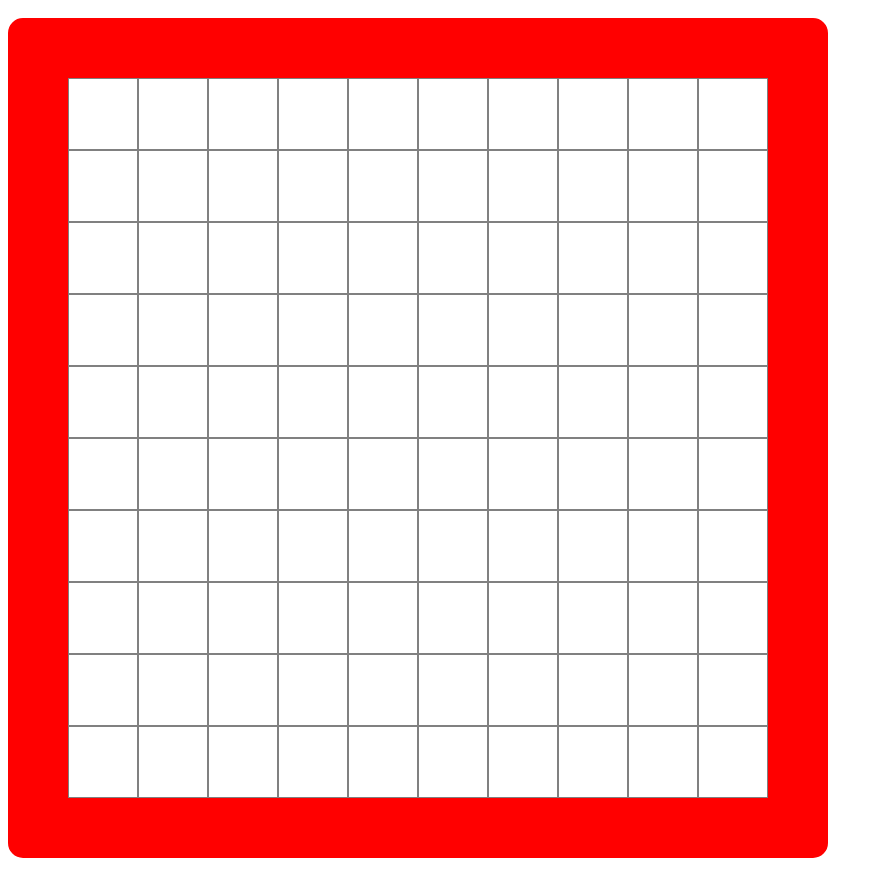
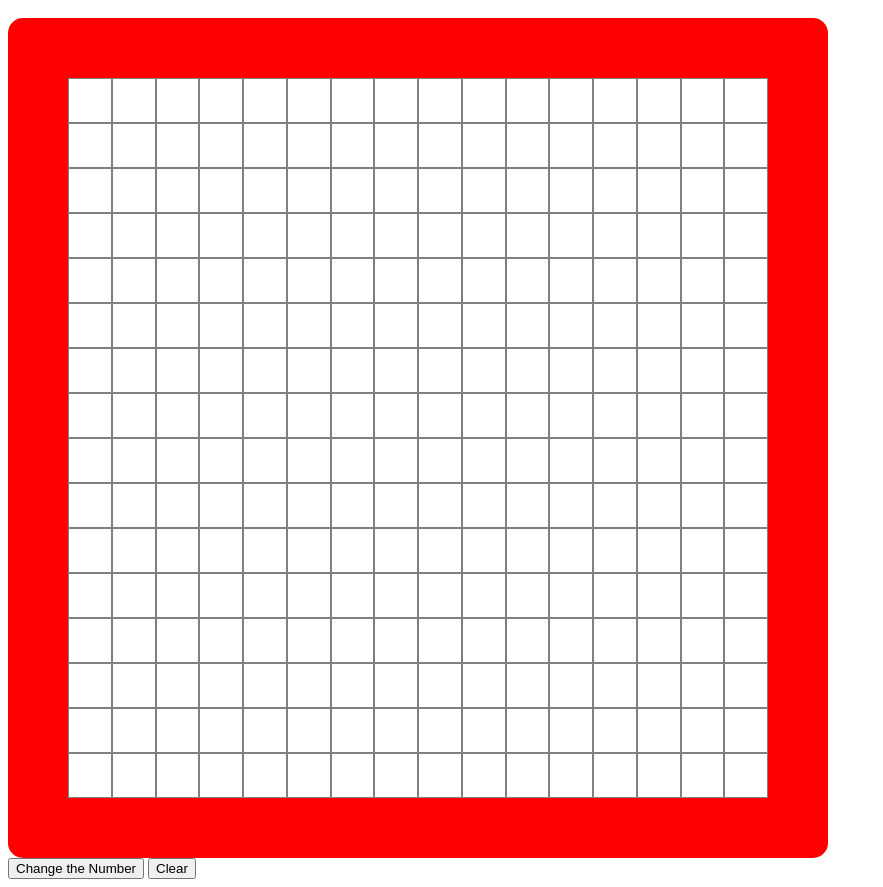
Before and after one commit to bwolfe53144/etchASketch, a plain HTML site: page index.html in a window 1280 px wide. Shown: the part 48-935 px from the top of the page, without its empty margins (0-883 px from the left). Before the commit the page ends 914 px from the top, so only its background shows below. Drawn offline with Linux system fonts and the light colour scheme.

Commit message:
Added mouseover event to add color to grid squares and added a clear button

```diff
--- a/index.html
+++ b/index.html
@@ -8,6 +8,11 @@
 <body>
     <h1 id="header">Etch-a-Sketch</h1>
     <div id="container"></div>
+    <div id="buttonRow">
+        <input type="button" class="numButton" onclick="changeNumber()" value="Change the Number" />
+        <input type="button" class="clearScreen" onclick="clearScreen()" value="Clear" />
+
+    </div>
 </body>
 <script src="script.js"></script>
 </html>
--- a/script.js
+++ b/script.js
@@ -1,8 +1,3 @@
-
-
-
-
-
 function createBoxes(num) {
     const container = document.getElementById('container');
     for (let i = 0; i < num; i++) {
@@ -15,6 +10,27 @@ function createBoxes(num) {
             boxRow.appendChild(box);
         }
     }
+    let newColor = document.querySelectorAll(".box");
+    for (const color of newColor) {
+        color.addEventListener("mouseover", () => {
+        color.style.backgroundColor = "black";
+        });
+    }
 }
 
-createBoxes(10);
+let boxNumber = 16;
+createBoxes(boxNumber);
+
+function clearScreen() {
+    document.querySelectorAll('.box').forEach(e => e.remove());
+    document.querySelectorAll('.boxRow').forEach(e => e.remove());
+    createBoxes(boxNumber);
+}
+
+
+function changeNumber() {
+    boxNumber = parseInt(prompt("Input a number between 2-100"));
+    if (101 > boxNumber && boxNumber > 1) {
+        clearScreen();
+    }
+}
```
